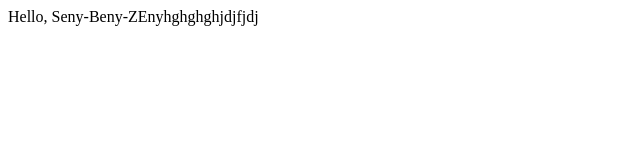
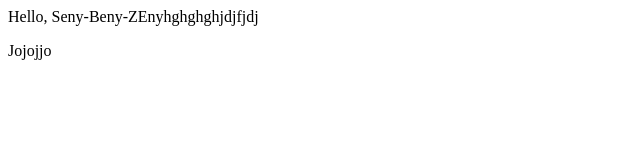
Before and after one commit to NadyaPod/beauty-project, a plain HTML site: page index.html in a window 1280 px wide. Shown: the full height of the page, 0-640 px from the left. Drawn offline with Linux system fonts and the light colour scheme.

Commit message:
jojo feature added

```diff
--- a/index.html
+++ b/index.html
@@ -8,5 +8,6 @@
 </head>
 <body>
 	<span class="block">Hello, Seny-Beny-ZEnyhghghghjdjfjdj</span>
+	<p>Jojojjo</p>
 </body>
 </html>
```
